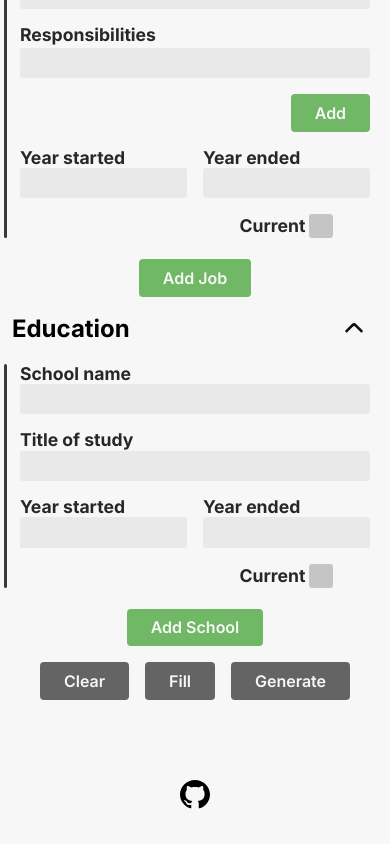
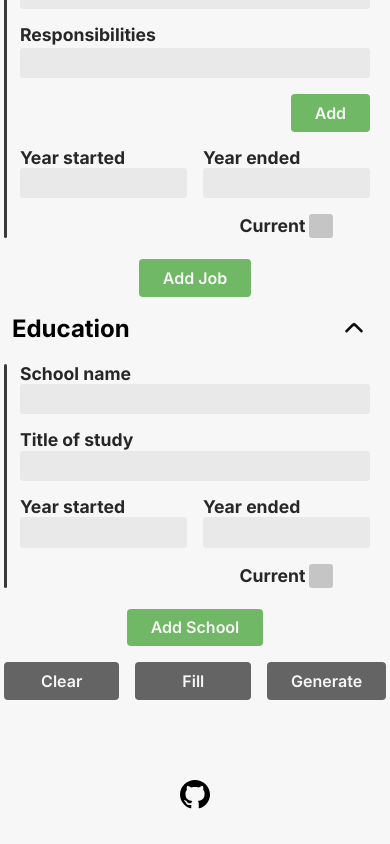
Before and after one commit to bigacz/cv-creator, a React (Vite) app: page / in a window 390 px wide. Shown: the part 561-1405 px from the top of the page. Built offline with nearby package versions, Linux system fonts and the light colour scheme.

Commit message:
style control buttons to same width

```diff
--- a/src/styles/components/editor/Editor.css
+++ b/src/styles/components/editor/Editor.css
@@ -34,10 +34,9 @@
     grid-area: initial;
     position: static;
 
-    grid-template-columns: none;
-    align-content: normal;
-    grid-auto-flow: column;
-    grid-auto-columns: max-content;
+    display: grid;
+    justify-self: center;
+    grid-template-columns: 1fr 1fr 1fr;
     justify-content: center;
   }
 }
--- a/src/styles/components/preview/Preview.css
+++ b/src/styles/components/preview/Preview.css
@@ -41,11 +41,9 @@
   .preview__buttons-wrapper {
     position: static;
 
-    grid-template-columns: none;
-    align-content: normal;
-
-    grid-auto-flow: column;
-    grid-auto-columns: max-content;
+    display: grid;
+    justify-self: center;
+    grid-template-columns: 1fr 1fr;
     justify-content: center;
   }
 }
```
